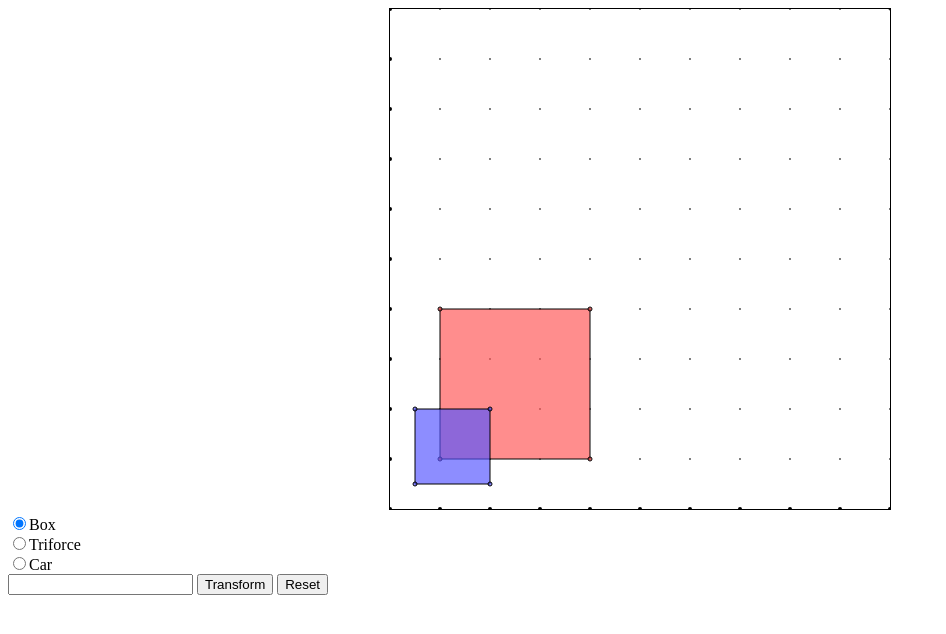
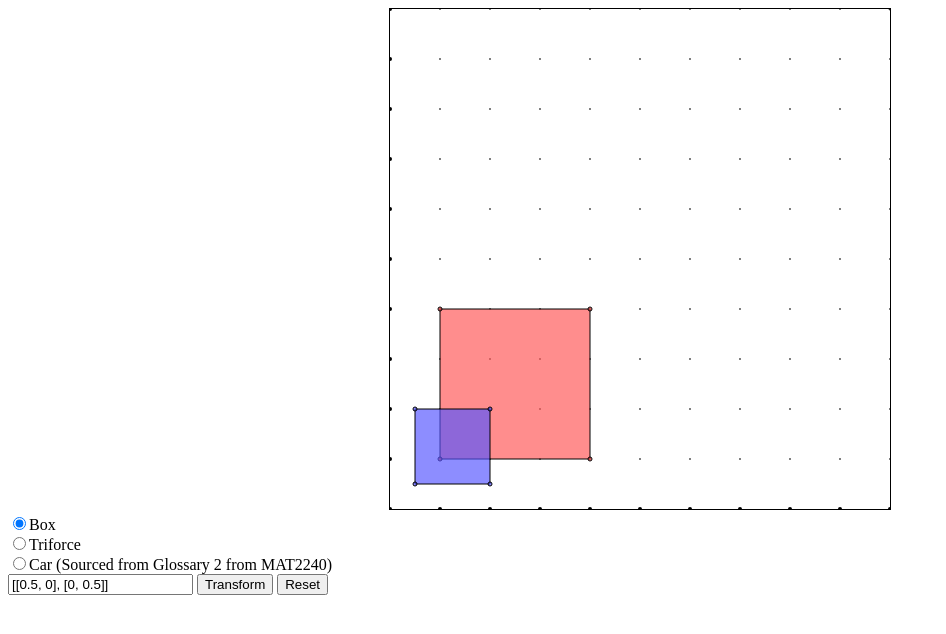
Before and after one commit to KittKat7/LinearAlgebraFinalProject, a plain HTML site: page index.html in a window 1280 px wide. Shown: the whole page, without its empty margins (0-946 px from the left). Drawn offline with Linux system fonts and the light colour scheme.

Commit message:
Fixed minor issue

```diff
--- a/index.html
+++ b/index.html
@@ -12,9 +12,10 @@
 	</center>
 	<input checked="checked" type="radio" name="inputShape" id="box" onchange="setInputShape(box)">Box<br>
 	<input type="radio" name="inputShape" id="triforce" onchange="setInputShape(triforce)">Triforce<br>
-	<input type="radio" name="inputShape" id="car" onchange="setInputShape(car)">Car<br>
+	<input type="radio" name="inputShape" id="car" onchange="setInputShape(car)">Car (Sourced from Glossary 2 from
+	MAT2240)<br>
 
-	<input type="text" name="inputTransform" id="transform">
+	<input type="text" name="inputTransform" id="transform" value="[[0.5, 0], [0, 0.5]]">
 	<input id="setTransformation" type="button" value="Transform" onclick="setTransform();" />
 	<input id="resetTransformation" type="button" value="Reset" onclick="resetTransform();" />
 </body>
```
